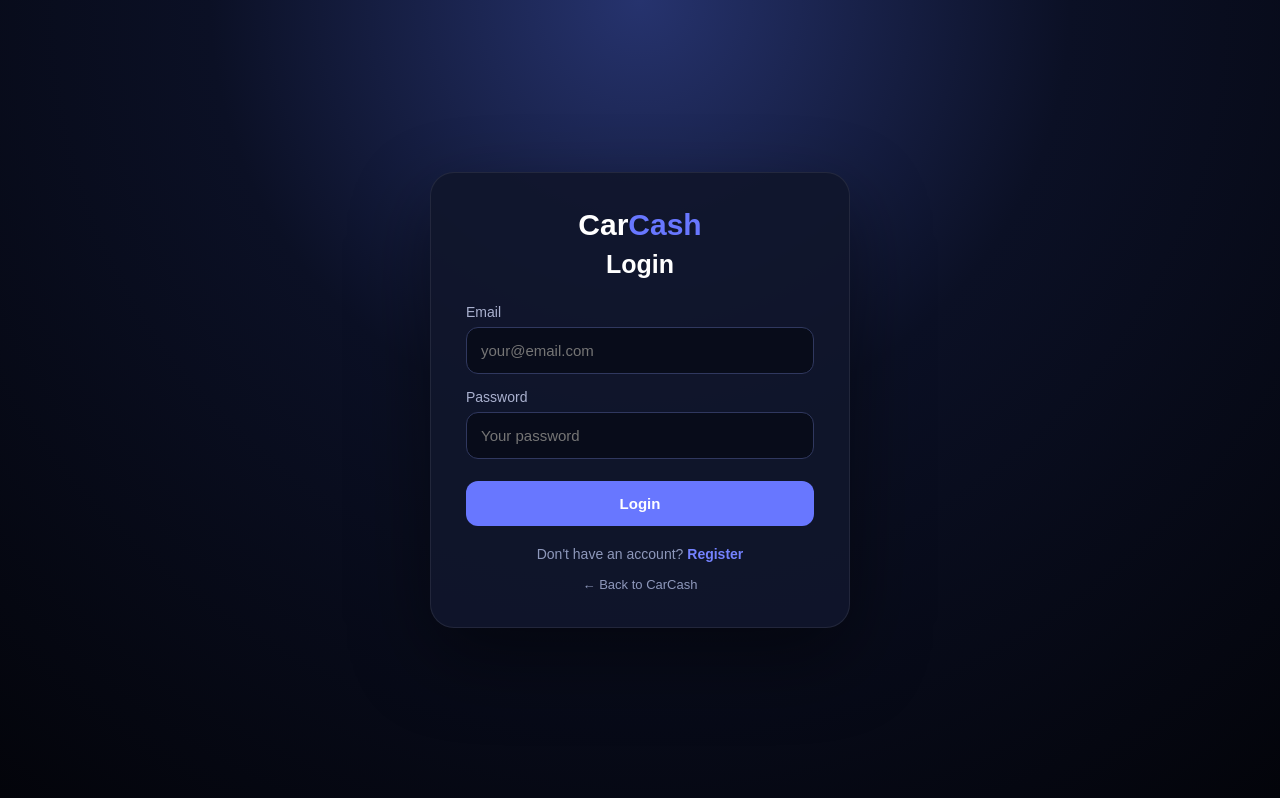
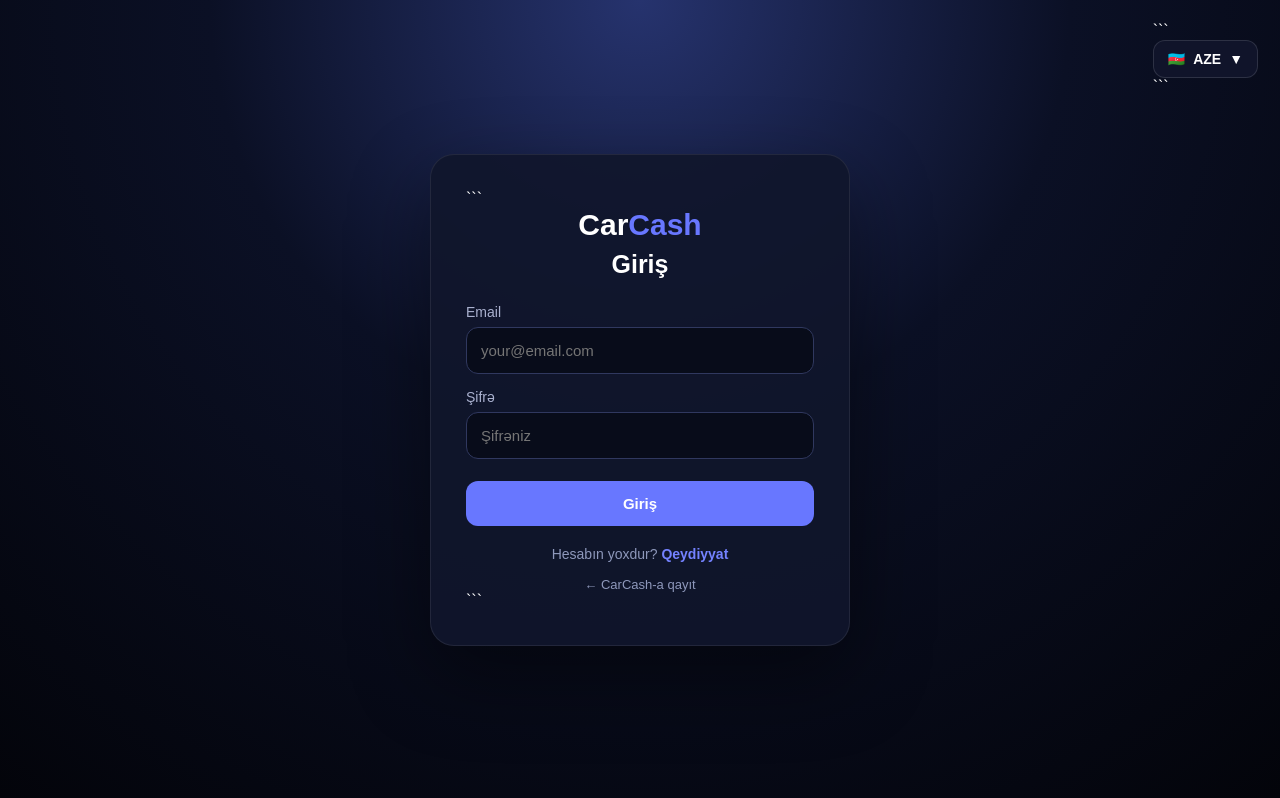
Before and after one commit to CarCashReal/denix-cars, a website: page public/login.html in a window 1280 px wide. Drawn offline with Linux system fonts and the light colour scheme.

Commit message:
Update login.html

````diff
--- a/public/login.html
+++ b/public/login.html
@@ -1,4 +1,5 @@
 <!DOCTYPE html>
+
 <html lang="az">
 <head>
   <meta charset="UTF-8">
@@ -23,6 +24,92 @@
 
       background:
         radial-gradient(circle at top, #26336e 0%, #0b1025 42%, #03040a 100%);
+    }
+
+    .language-box {
+      position: fixed;
+      top: 22px;
+      right: 22px;
+      z-index: 1000;
+    }
+
+    .language-button {
+      width: auto;
+      margin: 0;
+
+      display: flex;
+      align-items: center;
+      gap: 8px;
+
+      padding: 10px 14px;
+
+      background: rgba(17, 22, 44, .95);
+      border: 1px solid rgba(255,255,255,.12);
+      border-radius: 12px;
+
+      color: white;
+      font-size: 14px;
+      font-weight: bold;
+
+      cursor: pointer;
+    }
+
+    .language-button:hover {
+      opacity: 1;
+      transform: none;
+    }
+
+    .language-menu {
+      display: none;
+
+      position: absolute;
+      top: 50px;
+      right: 0;
+
+      min-width: 145px;
+
+      padding: 7px;
+
+      background: rgba(10, 15, 30, .98);
+      border: 1px solid rgba(255,255,255,.1);
+      border-radius: 13px;
+
+      box-shadow: 0 15px 40px rgba(0,0,0,.5);
+    }
+
+    .language-menu.active {
+      display: block;
+    }
+
+    .language-option {
+      width: 100%;
+      margin: 0;
+
+      display: flex;
+      align-items: center;
+      gap: 9px;
+
+      padding: 10px;
+
+      background: transparent;
+      border: 0;
+      border-radius: 8px;
+
+      color: white;
+      font-size: 14px;
+      font-weight: bold;
+
+      cursor: pointer;
+      text-align: left;
+    }
+
+    .language-option:hover {
+      background: rgba(104,119,255,.15);
+      opacity: 1;
+    }
+
+    .flag {
+      font-size: 19px;
     }
 
     .box {
@@ -80,7 +167,7 @@
       border-color: #6877ff;
     }
 
-    button {
+    .login-button {
       width: 100%;
       margin-top: 22px;
       padding: 14px;
@@ -97,7 +184,7 @@
       cursor: pointer;
     }
 
-    button:hover {
+    .login-button:hover {
       opacity: .9;
     }
 
@@ -139,21 +226,76 @@
       font-size: 13px;
     }
   </style>
+
 </head>
 
 <body>
 
+  <div class="language-box">
+
+```
+<button
+  class="language-button"
+  onclick="toggleLanguageMenu()"
+  type="button">
+
+  <span id="currentFlag">🇦🇿</span>
+  <span id="currentLanguage">AZE</span>
+  <span>▼</span>
+
+</button>
+
+<div
+  class="language-menu"
+  id="languageMenu">
+
+  <button
+    class="language-option"
+    type="button"
+    onclick="changeLanguage('az')">
+
+    <span class="flag">🇦🇿</span>
+    <span>AZE</span>
+
+  </button>
+
+  <button
+    class="language-option"
+    type="button"
+    onclick="changeLanguage('en')">
+
+    <span class="flag">🇬🇧</span>
+    <span>ENG</span>
+
+  </button>
+
+  <button
+    class="language-option"
+    type="button"
+    onclick="changeLanguage('ru')">
+
+    <span class="flag">🇷🇺</span>
+    <span>RUS</span>
+
+  </button>
+
+</div>
+```
+
+  </div>
+
   <div class="box">
 
+```
 <div class="logo">
   Car<span>Cash</span>
 </div>
 
-    <h1>Login</h1>
+<h1 id="loginTitle">Giriş</h1>
 
 <form id="loginForm">
 
-      <label>Email</label>
+  <label id="emailLabel">Email</label>
 
   <input
     id="email"
@@ -162,42 +304,225 @@
     required
   >
 
-      <label>Password</label>
+  <label id="passwordLabel">Şifrə</label>
 
   <input
     id="password"
     type="password"
-        placeholder="Your password"
+    placeholder="Şifrəniz"
     required
   >
 
-      <button type="submit">
-        Login
+  <button
+    class="login-button"
+    id="loginButton"
+    type="submit">
+
+    Giriş
+
   </button>
 
 </form>
+
 
 <div
   id="error"
   class="error">
 </div>
 
+
 <div class="bottom">
-      Don't have an account?
-      <a href="/register.html">
-        Register
-      </a>
-    </div>
+
+  <span id="noAccount">
+    Hesabın yoxdur?
+  </span>
 
   <a
-      class="home"
-      href="/">
-      ← Back to CarCash
+    href="/register.html"
+    id="registerLink">
+
+    Qeydiyyat
+
   </a>
 
 </div>
 
+
+<a
+  class="home"
+  href="/"
+  id="homeLink">
+
+  ← CarCash-a qayıt
+
+</a>
+```
+
+  </div>
+
 <script>
+
+const translations = {
+
+  az: {
+    flag: "🇦🇿",
+    name: "AZE",
+
+    title: "Giriş",
+
+    emailLabel: "Email",
+
+    passwordLabel: "Şifrə",
+
+    passwordPlaceholder: "Şifrəniz",
+
+    loginButton: "Giriş",
+
+    noAccount: "Hesabın yoxdur?",
+
+    register: "Qeydiyyat",
+
+    home: "← CarCash-a qayıt",
+
+    loginFailed: "Giriş uğursuz oldu.",
+
+    serverError: "Serverə qoşulmaq mümkün olmadı."
+  },
+
+
+  en: {
+    flag: "🇬🇧",
+    name: "ENG",
+
+    title: "Login",
+
+    emailLabel: "Email",
+
+    passwordLabel: "Password",
+
+    passwordPlaceholder: "Your password",
+
+    loginButton: "Login",
+
+    noAccount: "Don't have an account?",
+
+    register: "Register",
+
+    home: "← Back to CarCash",
+
+    loginFailed: "Login failed.",
+
+    serverError: "Unable to connect to the server."
+  },
+
+
+  ru: {
+    flag: "🇷🇺",
+    name: "RUS",
+
+    title: "Вход",
+
+    emailLabel: "Email",
+
+    passwordLabel: "Пароль",
+
+    passwordPlaceholder: "Ваш пароль",
+
+    loginButton: "Войти",
+
+    noAccount: "Нет аккаунта?",
+
+    register: "Регистрация",
+
+    home: "← Вернуться в CarCash",
+
+    loginFailed: "Не удалось войти.",
+
+    serverError: "Не удалось подключиться к серверу."
+  }
+
+};
+
+
+function toggleLanguageMenu() {
+
+  document
+    .getElementById("languageMenu")
+    .classList.toggle("active");
+
+}
+
+
+function changeLanguage(language) {
+
+  const data = translations[language];
+
+  if (!data) return;
+
+
+  document.documentElement.lang = language;
+
+
+  document.getElementById("currentFlag").textContent =
+    data.flag;
+
+  document.getElementById("currentLanguage").textContent =
+    data.name;
+
+
+  document.getElementById("loginTitle").textContent =
+    data.title;
+
+  document.getElementById("emailLabel").textContent =
+    data.emailLabel;
+
+  document.getElementById("passwordLabel").textContent =
+    data.passwordLabel;
+
+  document.getElementById("password").placeholder =
+    data.passwordPlaceholder;
+
+  document.getElementById("loginButton").textContent =
+    data.loginButton;
+
+  document.getElementById("noAccount").textContent =
+    data.noAccount;
+
+  document.getElementById("registerLink").textContent =
+    data.register;
+
+  document.getElementById("homeLink").textContent =
+    data.home;
+
+
+  localStorage.setItem(
+    "carcash_language",
+    language
+  );
+
+
+  document
+    .getElementById("languageMenu")
+    .classList.remove("active");
+
+}
+
+
+document.addEventListener("click", function(event) {
+
+  const box =
+    document.querySelector(".language-box");
+
+  if (!box.contains(event.target)) {
+
+    document
+      .getElementById("languageMenu")
+      .classList.remove("active");
+
+  }
+
+});
+
 
 document
   .getElementById("loginForm")
@@ -205,21 +530,26 @@ document
 
     e.preventDefault();
 
+
     const email =
       document
         .getElementById("email")
         .value
         .trim();
 
+
     const password =
       document
         .getElementById("password")
         .value;
 
+
     const errorBox =
       document.getElementById("error");
 
+
     errorBox.style.display = "none";
+
 
     try {
 
@@ -239,30 +569,49 @@ document
 
         });
 
+
       const data =
         await response.json();
 
+
       if (!response.ok) {
 
+        const currentLanguage =
+          localStorage.getItem("carcash_language") || "az";
+
         errorBox.textContent =
-          data.error || "Login failed.";
+          data.error ||
+          translations[currentLanguage].loginFailed;
 
         errorBox.style.display = "block";
 
         return;
       }
 
-      window.location.href = "/dashboard.html";
+
+      window.location.href =
+        "/dashboard.html";
+
 
     } catch (error) {
 
+      const currentLanguage =
+        localStorage.getItem("carcash_language") || "az";
+
       errorBox.textContent =
-        "Serverə qoşulmaq mümkün olmadı.";
+        translations[currentLanguage].serverError;
 
       errorBox.style.display = "block";
+
     }
 
   });
+
+
+const savedLanguage =
+  localStorage.getItem("carcash_language") || "az";
+
+changeLanguage(savedLanguage);
 
 </script>
 
````
Lines whose indentation alone changed are shown as unchanged.
